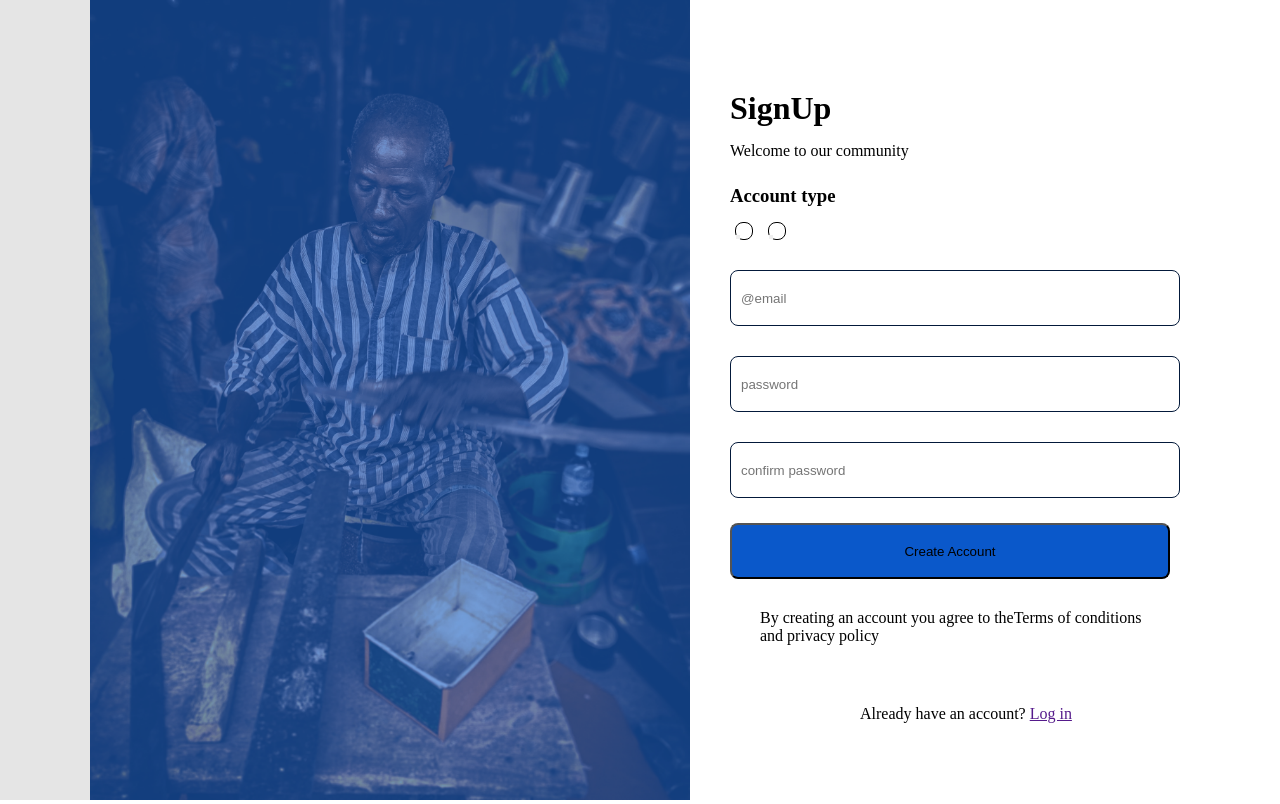
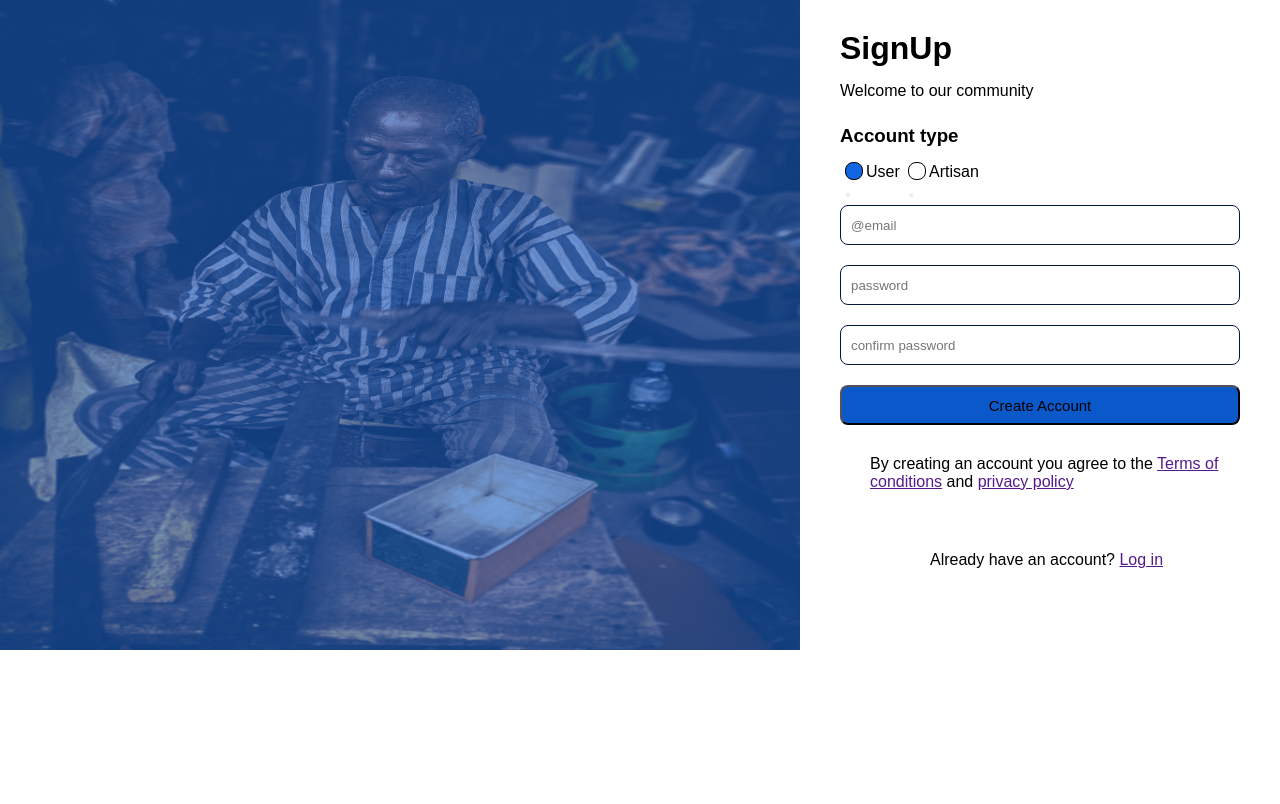
Before and after one commit to Women-Techsters-Fellowship-2021/Group8-HandyFIx-Frontend-Project, a React (Create React App) app: page / in a window 1280 px wide. Built offline with nearby package versions, Linux system fonts and the light colour scheme.

Commit message:
commit this

```diff
--- a/src/Pages/signup.jsx
+++ b/src/Pages/signup.jsx
@@ -38,7 +38,7 @@ const SignUp = () => {
         password: userData.password,
       });
       toast.error("SignUp succesful");
-      console.log("=====>", signUpDetails);
+    console.log("=====>", signUpDetails);
       e.target.reset();
     } else {
       setValidationErrorMsg({
@@ -46,13 +46,13 @@ const SignUp = () => {
       });
     }
   };
-  console.log("=====>", signUpDetails);
+   console.log("=====>", signUpDetails);
 
   return (
     <div className="entire">
       <div className="bodily">
         <div className="firstbody">
-          <img src={sign} width={600} height={800} alt="" />
+          <img src={sign} width={800} height={650} alt="" />
         </div>
 
         <div className="secondbody">
@@ -63,9 +63,11 @@ const SignUp = () => {
           <h3>Account type</h3>
           <div className="userbutton">
             <div className="userbutton1">
+              <label>User</label>
               <button></button>
             </div>
             <div className="userbutton2">
+            <label>Artisan</label>
               <button></button>
             </div>
           </div>
@@ -106,8 +108,7 @@ const SignUp = () => {
           <div className="privacy">
             {" "}
             <p>
-              By creating an account you agree to the
-              <span>Terms of conditions</span> and privacy policy{" "}
+              By creating an account you agree to the <Link>Terms of conditions</Link> and <Link>privacy policy</Link>{" "}
             </p>
           </div>
           <div className="safety">
--- a/src/Styles/signup.css
+++ b/src/Styles/signup.css
@@ -1,22 +1,20 @@
 * {
   padding: 0px;
   margin: 0px;
+
 }
+@import url('https://fonts.googleapis.com/css?family=Poppins:200,300,400,500,600,700,800,900&display=swap');
 
 .entire {
-  background: #e5e5e5;
-  max-width: 100vmax;
+background: white;
+
 }
 
 .firstbody {
     margin-top: 0px;
-    height: 800px;
-    width: 600px;
-    margin-left:90px;
     background:linear-gradient(url(../Images/sign.png) no-repeat);
     background-size: cover;
     mix-blend-mode: normal;
-
 }
 
 .bodily {
@@ -26,16 +24,17 @@
 }
 
 .secondbody {
-  height: 800px;
-  width: 600px;
+  height: 100vh;
   display: flex;
   flex-direction: column;
   background-color: white;
+  font-family: 'Poppins', sans-serif;
 }
 
 .secondbody h1 {
   margin-left: 40px;
-  margin-top: 90px;
+  margin-top: 30px;
+  font-family: 'Poppins', sans-serif;
 }
 
 .bodyP p {
@@ -58,23 +57,30 @@
 }
 
 .userbutton1 {
-
     width: 16px;
     height: 16px;
     margin-bottom: 15px;
     border: 1px solid black;
     margin-left: 15px;
     border-radius:8px;
+    background-color: #1265e0;
+}
+
+.userbutton1 label {
+  margin-left:20px;
 }
 
 .userbutton2 {
-
   width: 16px;
   height: 16px;
   margin-bottom: 15px;
   border: 1px solid black;
-  margin-left: 15px;
+  margin-left: 45px;
   border-radius:8px;
+}
+
+.userbutton2 label {
+  margin-left:20px;
 }
 
 .formalert form {
@@ -83,12 +89,12 @@
 }
 
 .formalert input {
-  width: 450px;
-  height: 56px;
+  width: 400px;
+  height: 40px;
   border-radius: 8px;
   margin-left: 40px;
-  margin-top: 15px;
-  margin-bottom: 15px;
+  margin-top: 10px;
+  margin-bottom: 10px;
   border: 1px solid #03193a;
   box-sizing: border-box;
   padding: 10px;
@@ -97,10 +103,11 @@
 .formalert button {
   margin-left: 40px;
   border-radius: 8px;
-  width: 440px;
-  height: 56px;
+  width: 400px;
+  height: 40px;
   margin-bottom: 15px;
   background: #0A58CA;
+font-size: 15px;
 }
 
 .privacy{
@@ -110,7 +117,7 @@
     margin-top:15px ;
 }
 .safety{
-    margin-left: 170px;
+    margin-left: 130px;
 }
 
 .Error{
--- a/src/index.js
+++ b/src/index.js
@@ -2,13 +2,17 @@ import React from 'react';
 import ReactDOM from 'react-dom';
 import App from './App';
 import reportWebVitals from './reportWebVitals';
+// import { ToastContainer } from "react-toastify";
+// import "react-toastify/dist/ReactToastify.css";
 
 ReactDOM.render(
   <React.StrictMode>
+     {/* <ToastContainer>  */}
     <App />
+      {/* </ToastContainer>   */}
   </React.StrictMode>,
   document.getElementById('root')
-);
+)
 
 // If you want to start measuring performance in your app, pass a function
 // to log results (for example: reportWebVitals(console.log))
```
Also changed, not shown: src/Styles/login.css (added).
